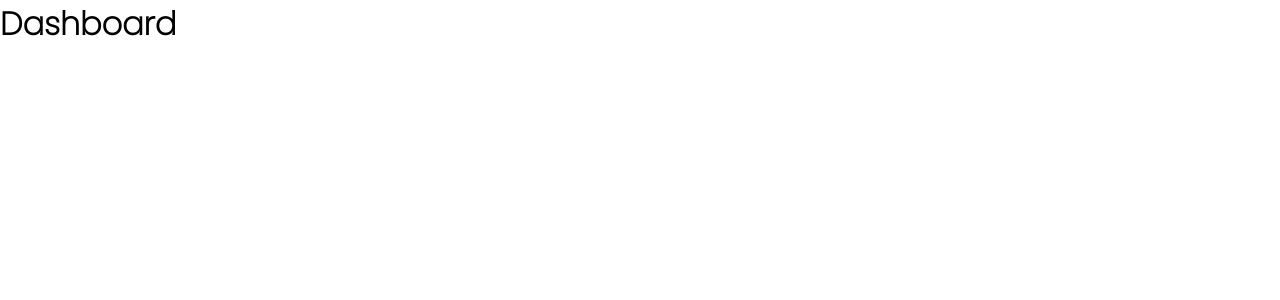
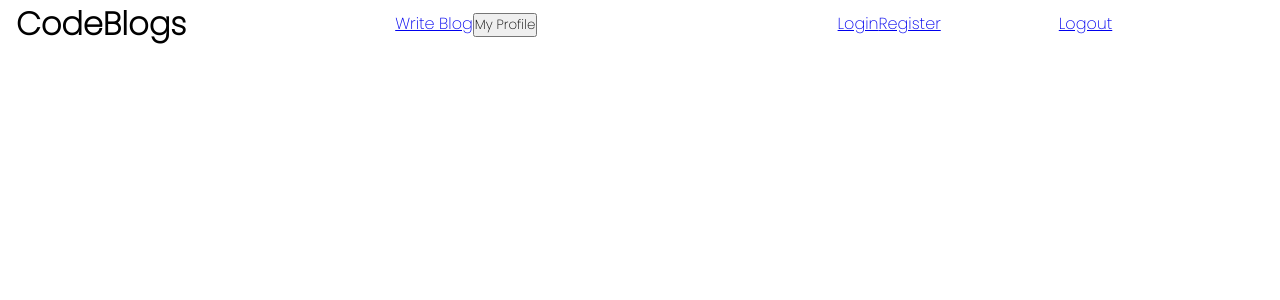
Before and after one commit to Hrushikesh41/CodeBlogs, a React (Vite) app in the folder client/: page / in a window 1280 px wide. Shown: the top 300 px of the page. Built offline with nearby package versions, Linux system fonts and the light colour scheme.

Commit message:
Created Forgot Password API

```diff
--- /dev/null
+++ b/client/src/Components/Headers/Navbar.css
@@ -0,0 +1,36 @@
+.navbar{
+    display: flex;
+    flex-direction: row;
+    align-items: center;
+}
+
+.navbar .title{
+    display: flex;
+    justify-content: flex-start;
+    width: 30%;
+    margin-left: 1rem;
+}
+
+.navbar .btns{
+    display: flex;
+    flex-direction: row;
+    width: 70%;
+    justify-content: center;
+}
+
+.btns .blogs{
+    display: flex;
+    width: 50%;
+}
+
+.btns .accessBtn,
+.accessBtn .access,
+.accessBtn .denied{
+    width: 50%;
+}
+
+.btns .accessBtn,
+.access{
+    display: flex;
+    flex-direction: row;
+}
--- /dev/null
+++ b/client/src/Components/Headers/Navbar.jsx
@@ -0,0 +1,42 @@
+import React from "react";
+import "./Navbar.css";
+
+const Navbar = () => {
+    return (
+        <>
+            <div className="navbar">
+                <div className="title">
+                    <h1>CodeBlogs</h1>
+                </div>
+
+                <div className="btns">
+                    <div className="blogs">
+                        <div className="write">
+                            <a href="#">Write Blog</a>
+                        </div>
+                        <div className="profile">
+                            <button>My Profile</button>
+                        </div>
+                    </div>
+
+                    <div className="accessBtn">
+                        <div className="access">
+                            <div className="log">
+                                <a href="/login">Login</a>
+                            </div>
+                            <div className="reg">
+                                <a href="/signup">Register</a>
+                            </div>
+                        </div>
+                        <div className="denied">
+                            <a href="/">Logout</a>
+                        </div>
+                    </div>
+                </div>
+            </div>
+
+        </>
+    )
+}
+
+export default Navbar
--- a/client/src/pages/Dashboard/Dashboard.jsx
+++ b/client/src/pages/Dashboard/Dashboard.jsx
@@ -1,9 +1,10 @@
 import React from "react";
+import Navbar from "../../Components/Headers/Navbar";
 
 const Dashboard = ()=>{
     return(
         <>
-            <h1>Dashboard</h1>
+            <Navbar />
         </>
     )
 }
```
Also changed, not shown: 2 other files (tests, documents, lock files or other folders).
